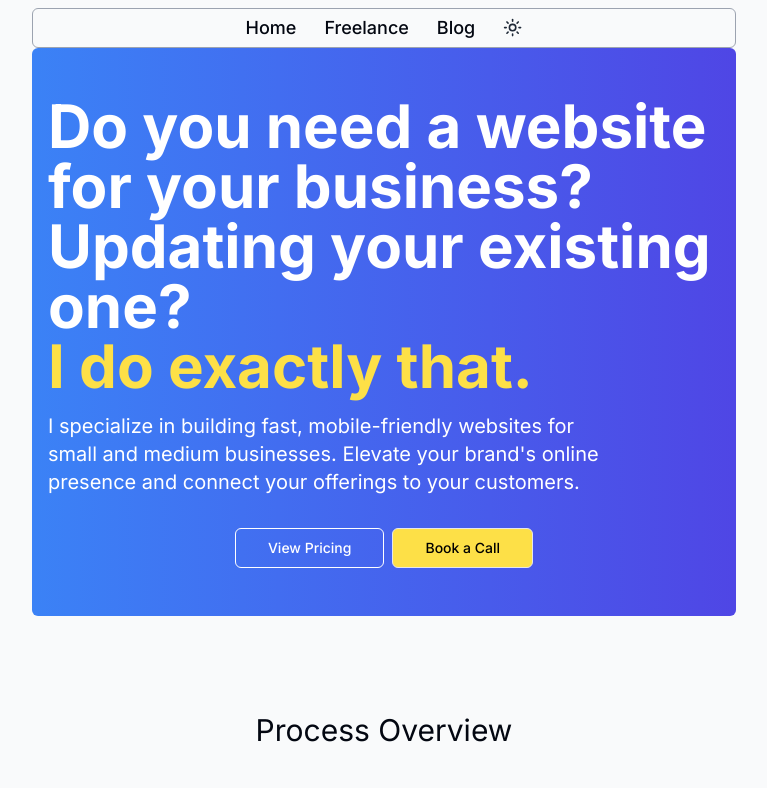
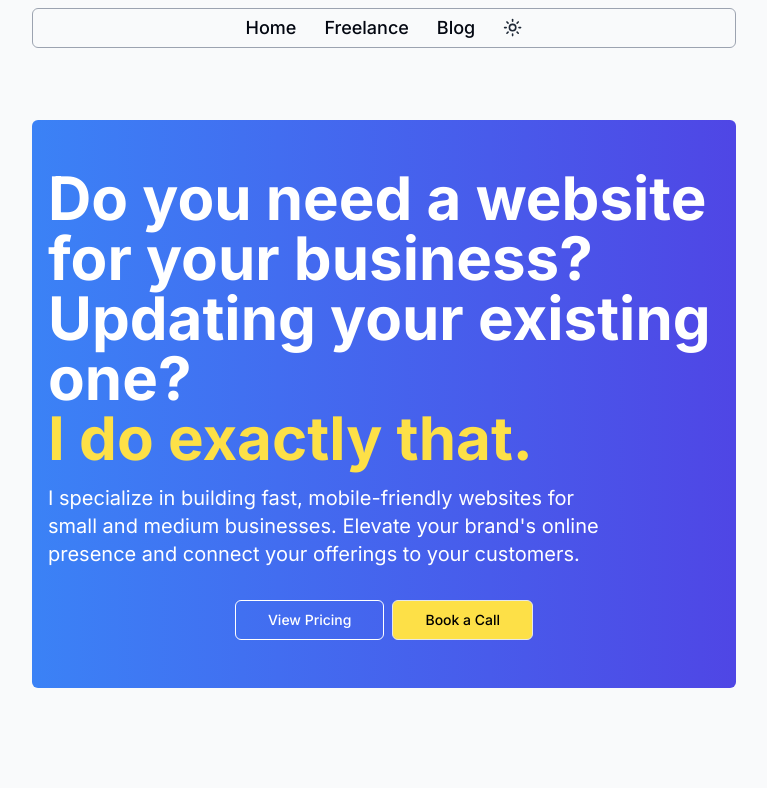
Before and after one commit to patriciosebastian/personal-website, a Next.js app: page /freelance in a window 1280 px wide. Shown: the top 788 px of the page, without its empty margins (256-1023 px from the left). Built offline with nearby package versions, Linux system fonts and the light colour scheme.

Commit message:
added margin to top of main freelance header on large screens

```diff
--- a/src/app/freelance/page.jsx
+++ b/src/app/freelance/page.jsx
@@ -11,7 +11,7 @@ export default function FreelancePage() {
   return (
     <>
       <MobileNav />
-      <section className="flex justify-center items-center bg-gradient-to-r from-blue-500 to-indigo-600 text-white py-12 mt-2 rounded-md max-w-lg lg:max-w-3xl mx-auto">
+      <section className="flex justify-center items-center bg-gradient-to-r from-blue-500 to-indigo-600 text-white py-12 mt-2 rounded-md max-w-lg lg:max-w-3xl mx-auto lg:mt-20">
         <div className="px-4 text-center lg:text-left text-balance">
           <h1 className="text-4xl lg:text-6xl font-bold leading-tight mb-4">
             Do you need a website for your business?<br />
```
